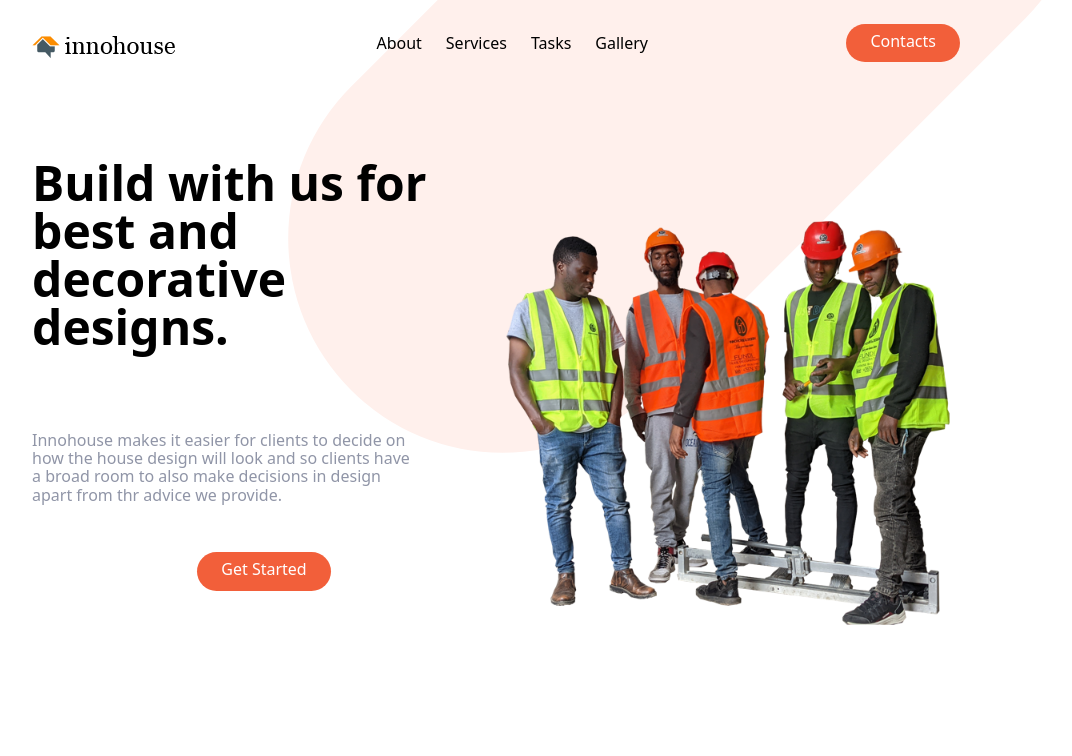
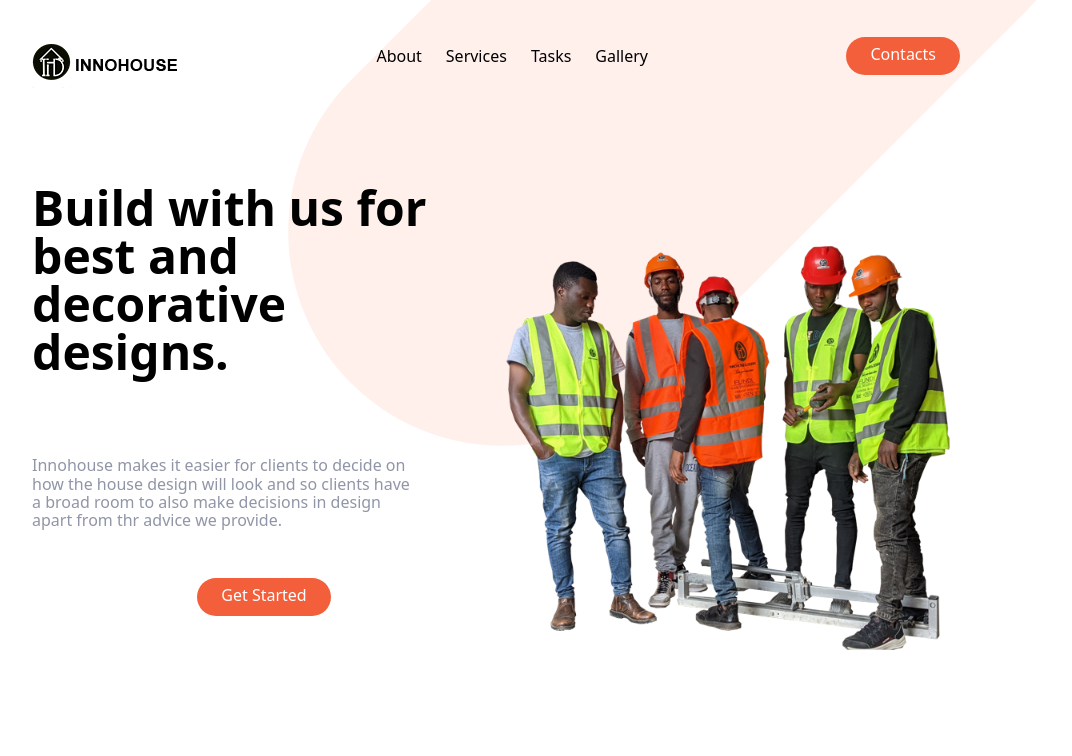
Before and after one commit to warrenebx/innohouse, a website: page index.html in a window 1280 px wide. Shown: the top 756 px of the page, without its empty margins (144-1216 px from the left). Drawn offline with nearby package versions, Linux system fonts and the light colour scheme.

Commit message:
added new logo

```diff
--- a/index.html
+++ b/index.html
@@ -17,7 +17,7 @@
     <div class="flex items-center justify-between">
       <!-- Logo -->
       <div class="pt-2">
-        <img src="img/logo.png" alt="" />
+        <img src="img/logo3.png" alt="" />
       </div>
       <!-- Menu Items -->
       <div class="hidden space-x-6 md:flex">
```
Also changed, not shown: img/logo2.png, img/logo3.png (added).
